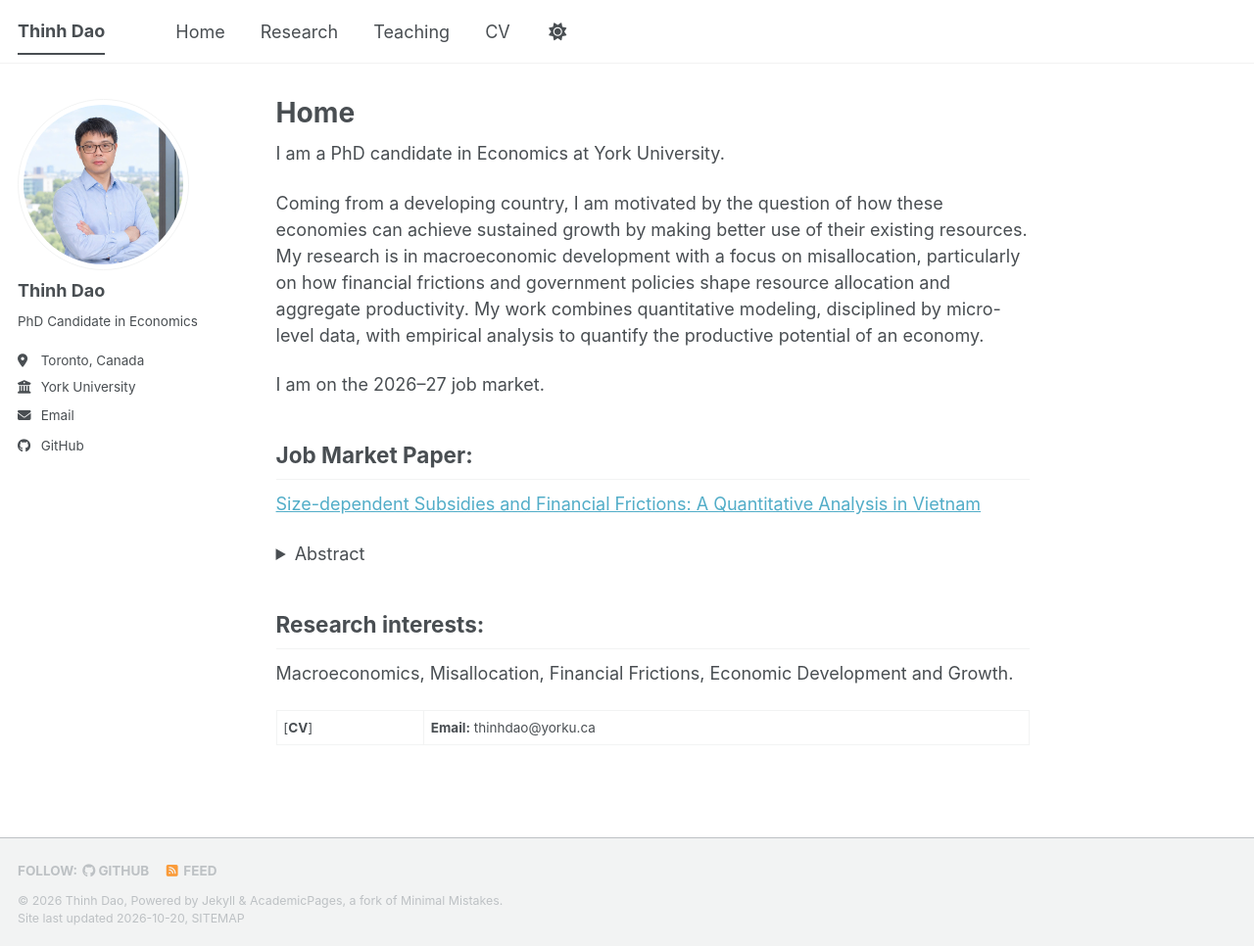
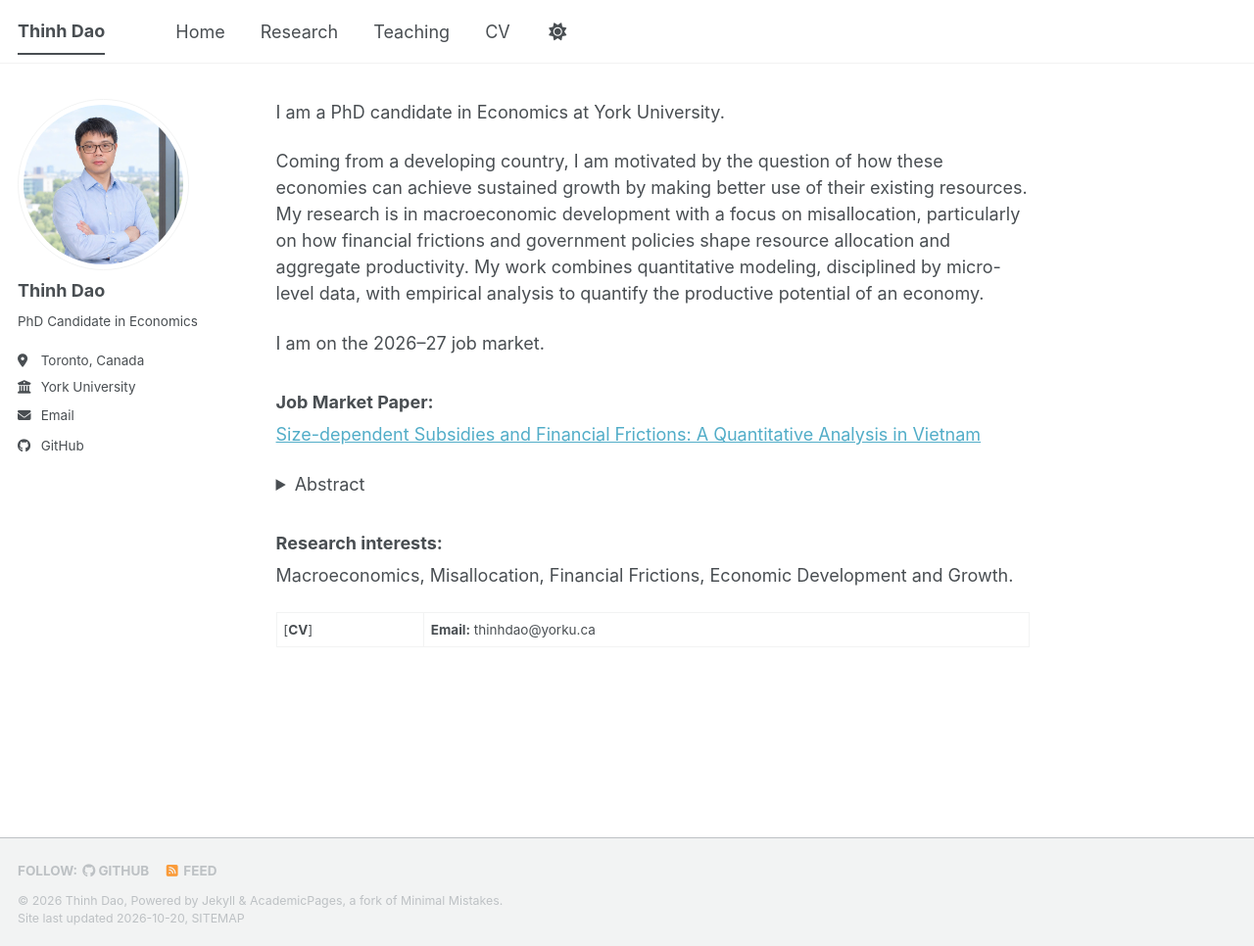
Before and after one commit to thinh-dao-econ/thinh-dao-econ.github.io, a Jekyll site: the page built from _pages/about.md, in a window 1280 px wide and 966 px high. Shown: the whole window at 98% size. Built offline with Jekyll 4.4.1, drawn with Linux system fonts in a browser that asks for light colours; a style sheet for code colours, icons or effects is not loaded.

Commit message:
Update formatting and headings in about.md

```diff
--- a/_pages/about.md
+++ b/_pages/about.md
@@ -1,6 +1,5 @@
 ---
 permalink: /
-title: "Home"
 excerpt: "Thinh Dao, PhD Candidate in Economics"
 author_profile: true
 redirect_from:
@@ -14,7 +13,7 @@ Coming from a developing country, I am motivated by the question of how these ec
 
 I am on the 2026–27 job market.
 
-## Job Market Paper:
+### Job Market Paper:
 [Size-dependent Subsidies and Financial Frictions: A Quantitative Analysis in Vietnam](/files/Thinh_Dao_JMP.pdf)
 
 <details markdown="1">
@@ -24,7 +23,7 @@ Motivated by a policy in Vietnam that capped short-term lending rates for small
 
 </details>
 
-## Research interests:
+### Research interests:
 Macroeconomics, Misallocation, Financial Frictions, Economic Development and Growth.
 
 [**CV**] | **Email:** thinhdao@yorku.ca
```
